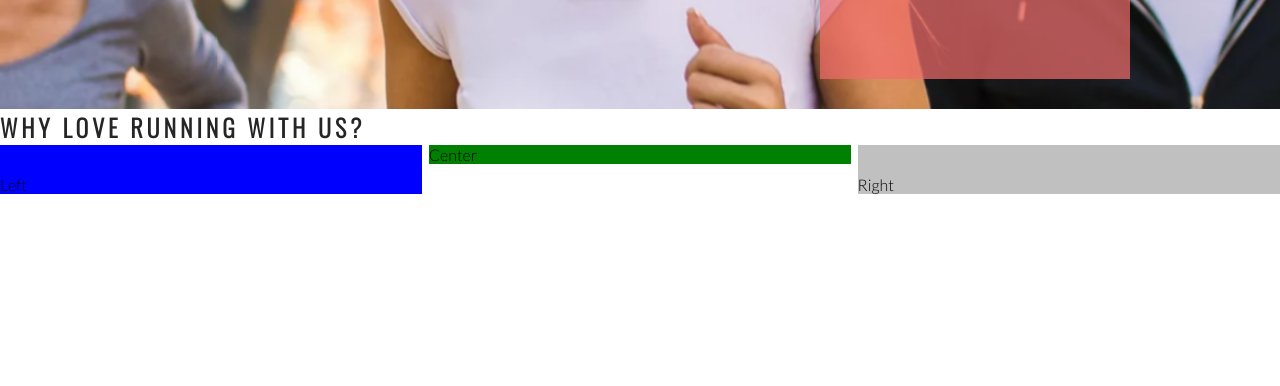
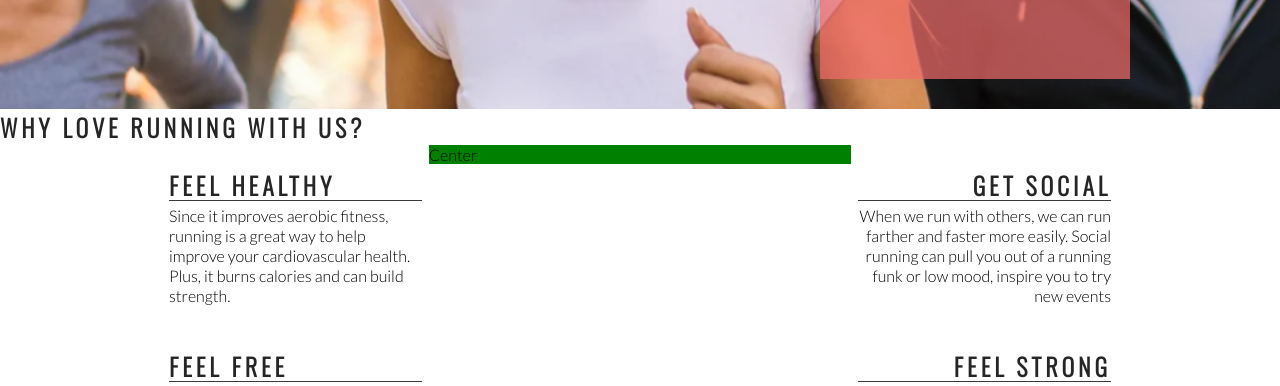
Before and after one commit to pagioro/love-running, a plain HTML site: page index.html in a window 1280 px wide. Shown: the part 566-952 px from the top of the page. Drawn offline with nearby package versions, Linux system fonts and the light colour scheme.

Commit message:
Add right about section content and style

```diff
--- a/assets/css/style.css
+++ b/assets/css/style.css
@@ -120,14 +120,12 @@ h1, h2 {
     padding-top: 30px;
     width: 33%;
     float: left;
-    background-color: blue;
 }
 
 #right-about {
     padding-top: 30px;
     width: 33%;
     float: right;
-    background-color: silver;
 }
 
 #center-about {
@@ -135,3 +133,33 @@ h1, h2 {
     margin: 0 auto; /* Will center the div */
     background-color: green;
 }
+
+hr {
+    border-top: 1px solid #3a3a3a;
+    width: 100%;
+    margin: 5px 0;
+}
+
+.left-about-heading {
+    width: 60%;
+    float: right;
+    line-height: 20px;
+    clear: both; /* each content block is aligned vertically */
+    margin-bottom: 50px;
+}
+
+.right-about-heading {
+    width: 60%;
+    float: left;
+    line-height: 20px;
+    clear: both; /* each content block is aligned vertically */
+    margin-bottom: 50px;
+}
+
+.right-about-heading h2 {
+    text-align: right;
+}
+
+.right-about-heading p {
+    text-align: right;
+}
--- a/index.html
+++ b/index.html
@@ -40,8 +40,38 @@
     </section>
     <section id="club-ethos">
         <h1>Why love running with us?</h1>
-        <div id="left-about">Left</div>
-        <div id="right-about">Right</div>
+        <div id="left-about">
+            <div class="left-about-heading">
+                <h2>Feel Healthy</h2>
+                <hr>
+                <p>
+                    Since it improves aerobic fitness, running is a great way to help improve your cardiovascular health. Plus, it burns calories and can build strength.
+                </p>
+            </div>
+            <div class="left-about-heading">
+                <h2>Feel Free</h2>
+                <hr>
+                <p>
+                    Physical exercise, running included, is known to release endorphins in the brain. Endorphins make you more energetic, more awake and, yes, happier.
+                </p>
+            </div>
+        </div>
+        <div id="right-about">
+            <div class="right-about-heading">
+                <h2>Get Social</h2>
+                <hr>
+                <p>
+                    When we run with others, we can run farther and faster more easily. Social running can pull you out of a running funk or low mood, inspire you to try new events
+                </p>
+            </div>
+            <div class="right-about-heading">
+                <h2>Feel Strong</h2>
+                <hr>
+                <p>
+                    Running strengthens your heart by pumping blood more effectively through your body.
+                </p>
+            </div>
+        </div>
         <div id="center-about">Center</div>
     </section>
     <section>
```
